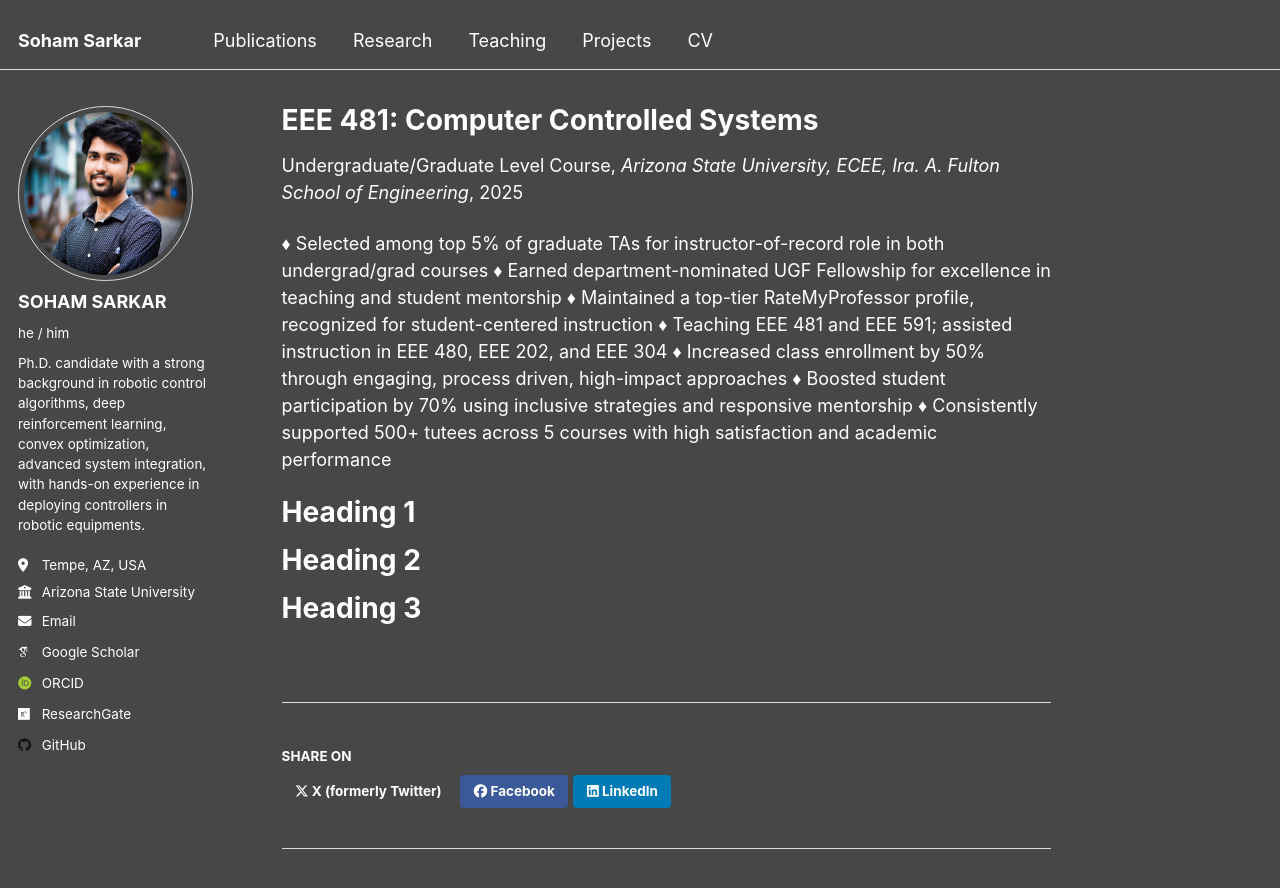
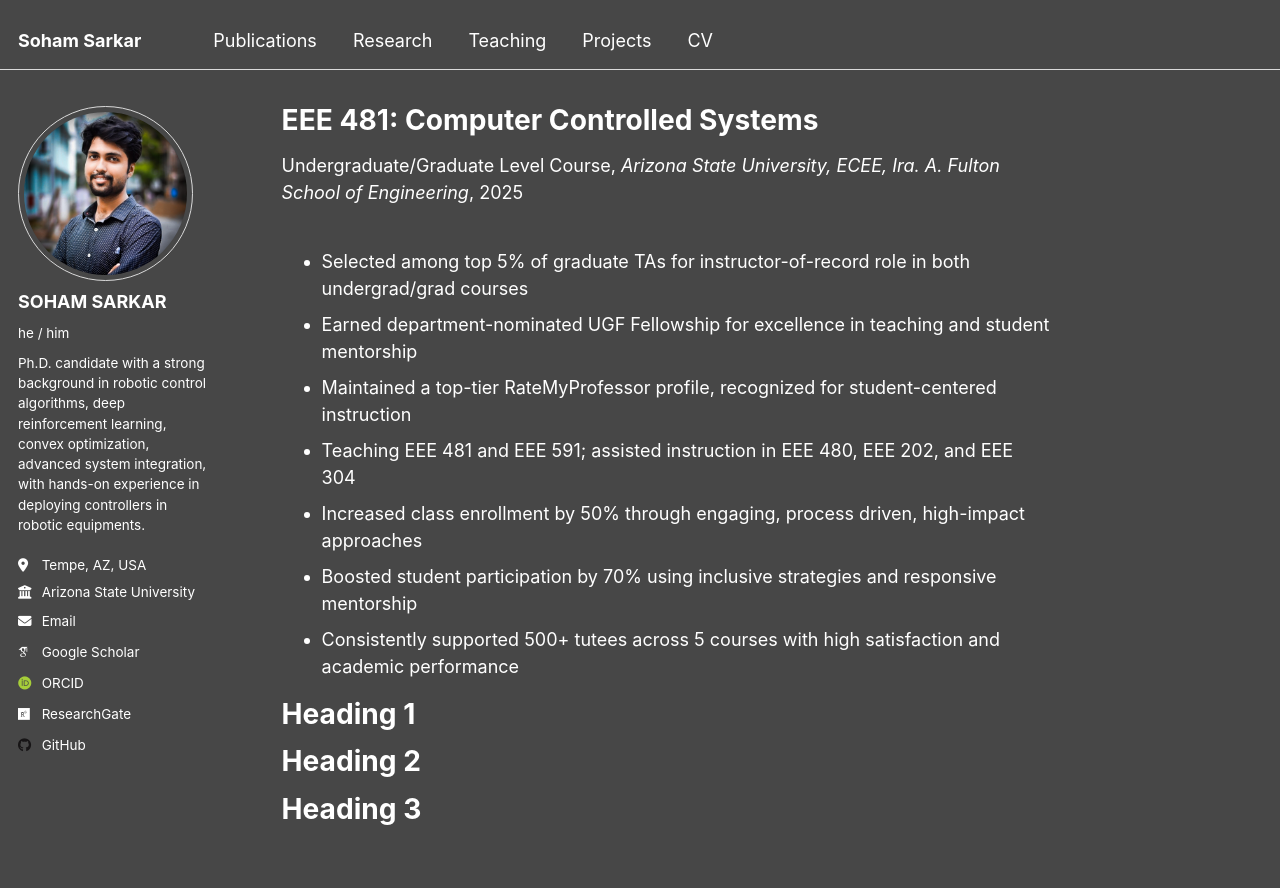
Before and after one commit to ssarka4894/ssarka4894.github.io, a Jekyll site: the page built from _teaching/2015-spring-teaching-2.md, in a window 1280 px wide and 900 px high. Shown: the top 888 px of the window. Built offline with Jekyll 4.4.1, drawn with Linux system fonts in a browser that asks for light colours; some web fonts are replaced.

```diff
--- a/_teaching/2015-spring-teaching-2.md
+++ b/_teaching/2015-spring-teaching-2.md
@@ -8,13 +8,13 @@ date: 01-2024 to Current
 location: "Tempe, AZ, United States"
 ---
 
-♦ Selected among top 5% of graduate TAs for instructor-of-record role in both undergrad/grad courses
-♦ Earned department-nominated UGF Fellowship for excellence in teaching and student mentorship
-♦ Maintained a top-tier RateMyProfessor profile, recognized for student-centered instruction
-♦ Teaching EEE 481 and EEE 591; assisted instruction in EEE 480, EEE 202, and EEE 304
-♦ Increased class enrollment by 50% through engaging, process driven, high-impact approaches
-♦ Boosted student participation by 70% using inclusive strategies and responsive mentorship
-♦ Consistently supported 500+ tutees across 5 courses with high satisfaction and academic performance
+- Selected among top 5% of graduate TAs for instructor-of-record role in both undergrad/grad courses
+- Earned department-nominated UGF Fellowship for excellence in teaching and student mentorship
+- Maintained a top-tier RateMyProfessor profile, recognized for student-centered instruction
+- Teaching EEE 481 and EEE 591; assisted instruction in EEE 480, EEE 202, and EEE 304
+- Increased class enrollment by 50% through engaging, process driven, high-impact approaches
+- Boosted student participation by 70% using inclusive strategies and responsive mentorship
+- Consistently supported 500+ tutees across 5 courses with high satisfaction and academic performance
 
 Heading 1
 ======
```
